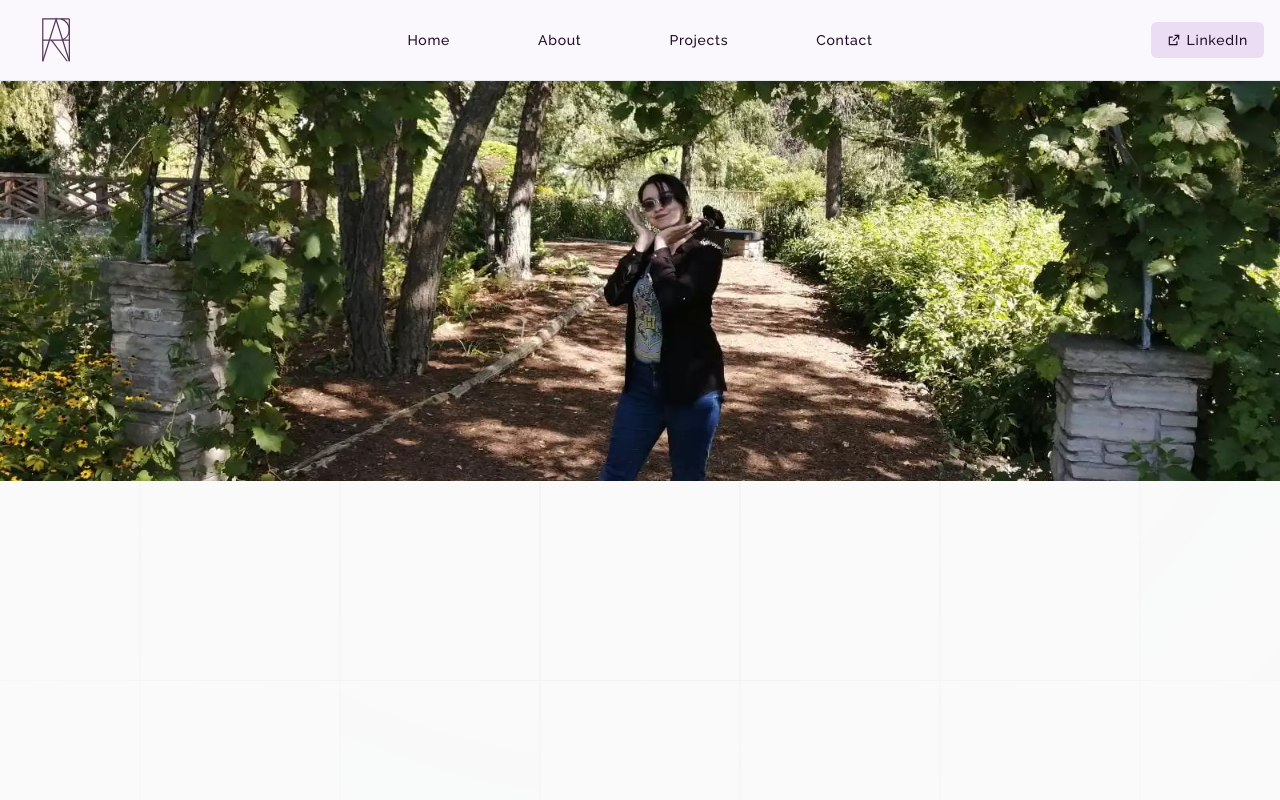
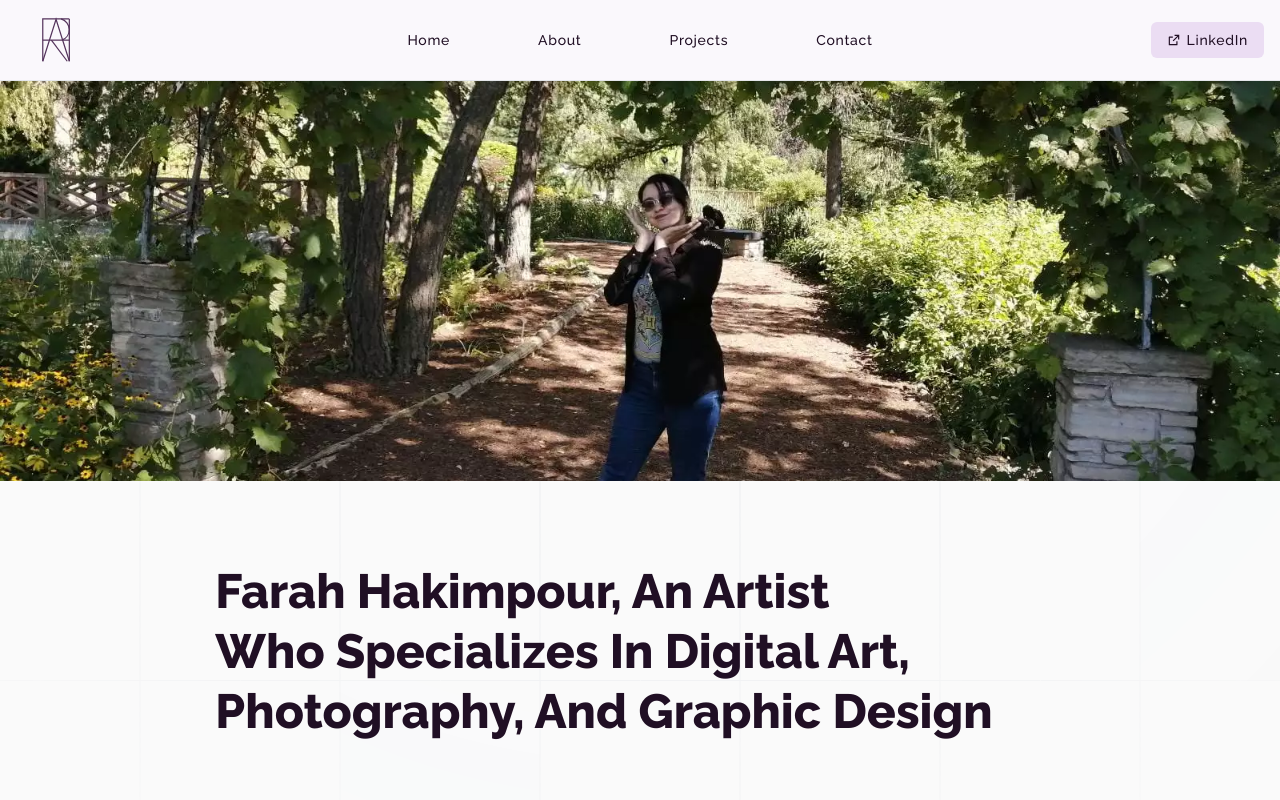
Before and after one commit to Justin-Bento/farah-hakimpour, a Next.js app: page /about in a window 1280 px wide. Shown: the top 800 px of the page. Built offline with nearby package versions, Linux system fonts and the light colour scheme; no server answers.

Commit message:
created article section with a main heading

```diff
--- a/src/pages/about.tsx
+++ b/src/pages/about.tsx
@@ -39,6 +39,9 @@ export default function About() {
         <div className="relative w-full bg-primary-300 aspect-video  lg:aspect-[16/5] rounded-b-2xl">
           <Image fill src="/media/about-page.webp" alt="picture of farah" className="object-cover" />
         </div>
+        <article className=" max-w-[90ch] mx-auto my-8 lg:my-16 space-y-4 p-4">
+          <h1 className="text-4xl font-extrabold lg:leading-tight tracking-normal scroll-m-20 [text-wrap:balance] capitalize lg:text-5xl">Farah Hakimpour, an artist who specializes in digital art, photography, and graphic design</h1>
+        </article>
       </section>
     </>
   )
```
